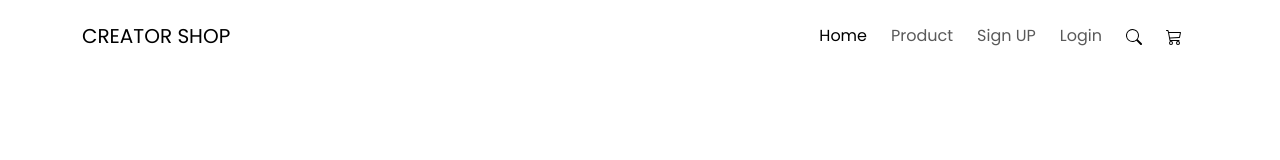
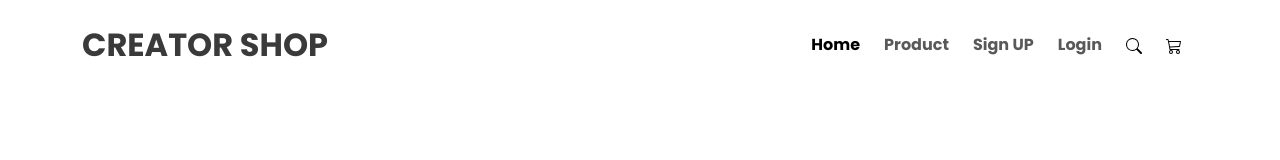
Before and after one commit to AH-Sazzad/creator-shop, a plain HTML site: page index.html in a window 1280 px wide. Drawn offline with Linux system fonts and the light colour scheme.

Commit message:
header completed

```diff
--- a/style.css
+++ b/style.css
@@ -1,8 +1,17 @@
-*{
-    margin: 0;
-    padding: 0;
+* {
+  margin: 0;
+  padding: 0;
 }
-body{
-    font-family: "Poppins", sans-serif;
-
+body {
+  font-family: "Poppins", sans-serif;
 }
+.navbar-brand {
+  font-size: 2rem;
+  font-weight: 700;
+  color: #3a3a3a;
+}
+#header {
+  font-size: 1rem;
+  font-weight: 700;
+  color: #3a3a3a;
+}
```
